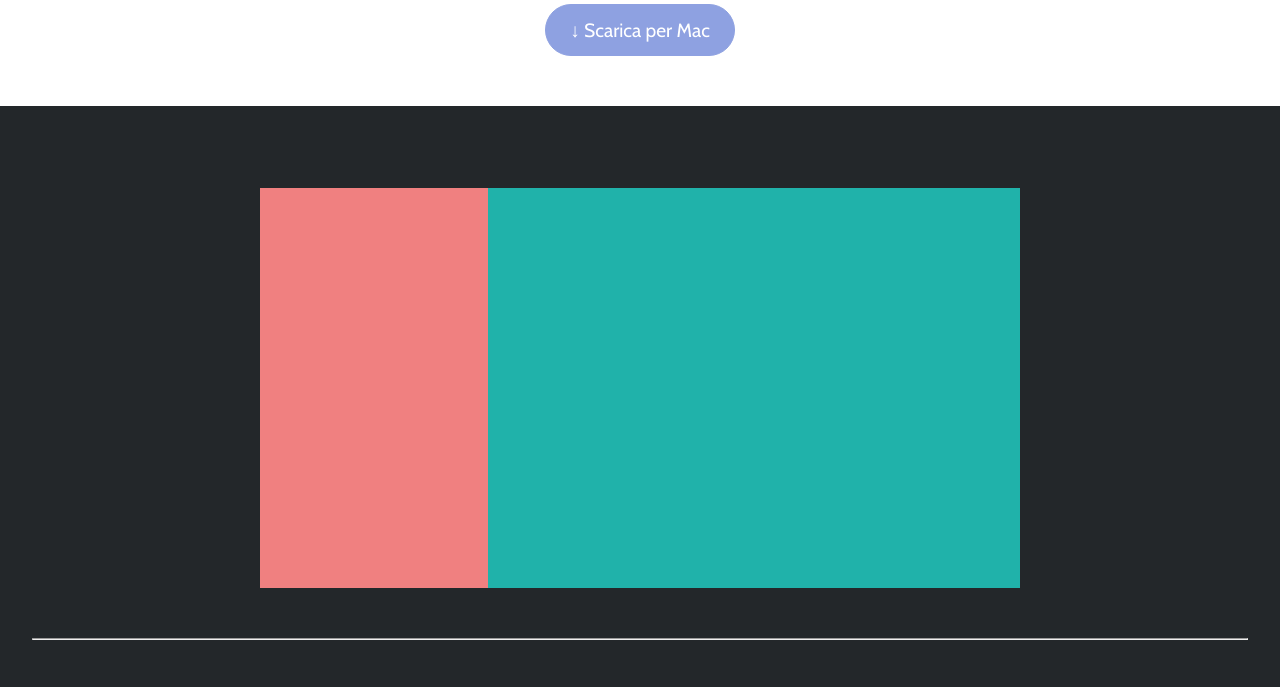
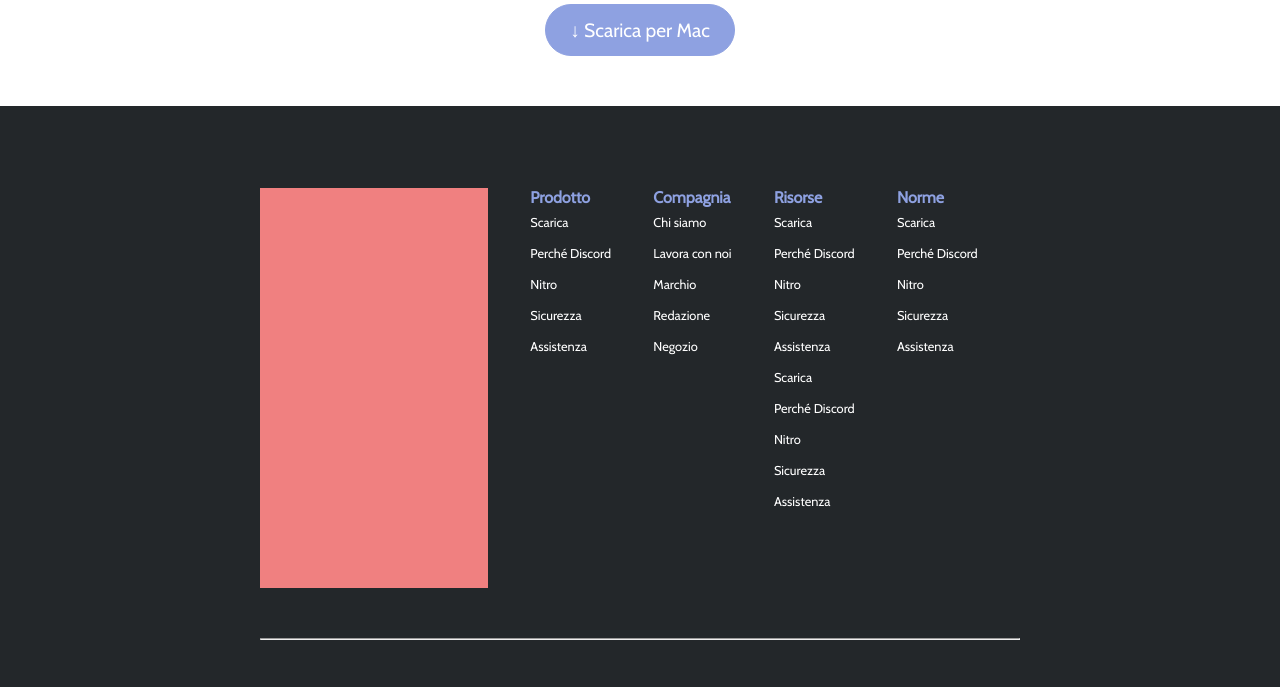
Before and after one commit to ManuelBravaccini/htmlcss-discord, a plain HTML site: page index.html in a window 1280 px wide. Shown: the part 3450-4137 px from the top of the page. Drawn offline with nearby package versions, Linux system fonts and the light colour scheme.

Commit message:
Completed right footer-top

```diff
--- a/index.html
+++ b/index.html
@@ -98,10 +98,42 @@
 
             </aside>
             <nav class="flex">
-
+                <ul aria-label="Prodotto">
+                    <li>Scarica</li>
+                    <li>Perché Discord</li>
+                    <li>Nitro</li>
+                    <li>Sicurezza</li>
+                    <li>Assistenza</li>
+                </ul>
+                <ul aria-label="Compagnia">
+                    <li>Chi siamo</li>
+                    <li>Lavora con noi</li>
+                    <li>Marchio</li>
+                    <li>Redazione</li>
+                    <li>Negozio</li>
+                </ul>
+                <ul aria-label="Risorse">
+                    <li>Scarica</li>
+                    <li>Perché Discord</li>
+                    <li>Nitro</li>
+                    <li>Sicurezza</li>
+                    <li>Assistenza</li>
+                    <li>Scarica</li>
+                    <li>Perché Discord</li>
+                    <li>Nitro</li>
+                    <li>Sicurezza</li>
+                    <li>Assistenza</li>
+                </ul>
+                <ul aria-label="Norme">
+                    <li>Scarica</li>
+                    <li>Perché Discord</li>
+                    <li>Nitro</li>
+                    <li>Sicurezza</li>
+                    <li>Assistenza</li>
+                </ul>
             </nav>
         </section>
-        <hr>
+        <hr class="container">
         <section class="footer-bottom container flex-centered">
             <div class="footer-logo flex-centered">
                 <img src="img/logo.svg" alt="Discord Logo" class="logo">
--- a/style.css
+++ b/style.css
@@ -136,7 +136,6 @@ footer{    /*Footer*/
 }
 
 .footer-top{
-    background-color: cadetblue;
     height: 400px;
 }
 
@@ -149,7 +148,21 @@ footer section.footer-top aside{
 footer section.footer-top nav{
     width: 70%;
     height: 100%;
-    background-color: #20b2aa;
+    justify-content: space-evenly;
+}
+
+ul:before{
+    content:attr(aria-label);
+    color: #8ea1e1;
+    font-weight:bold;
+    padding-bottom: 0.5rem;
+}
+
+nav li{
+    color: white;
+    list-style-type: none;
+    padding: 0.5rem 0;
+    font-size: 0.8rem;
 }
 
 footer hr{
```
